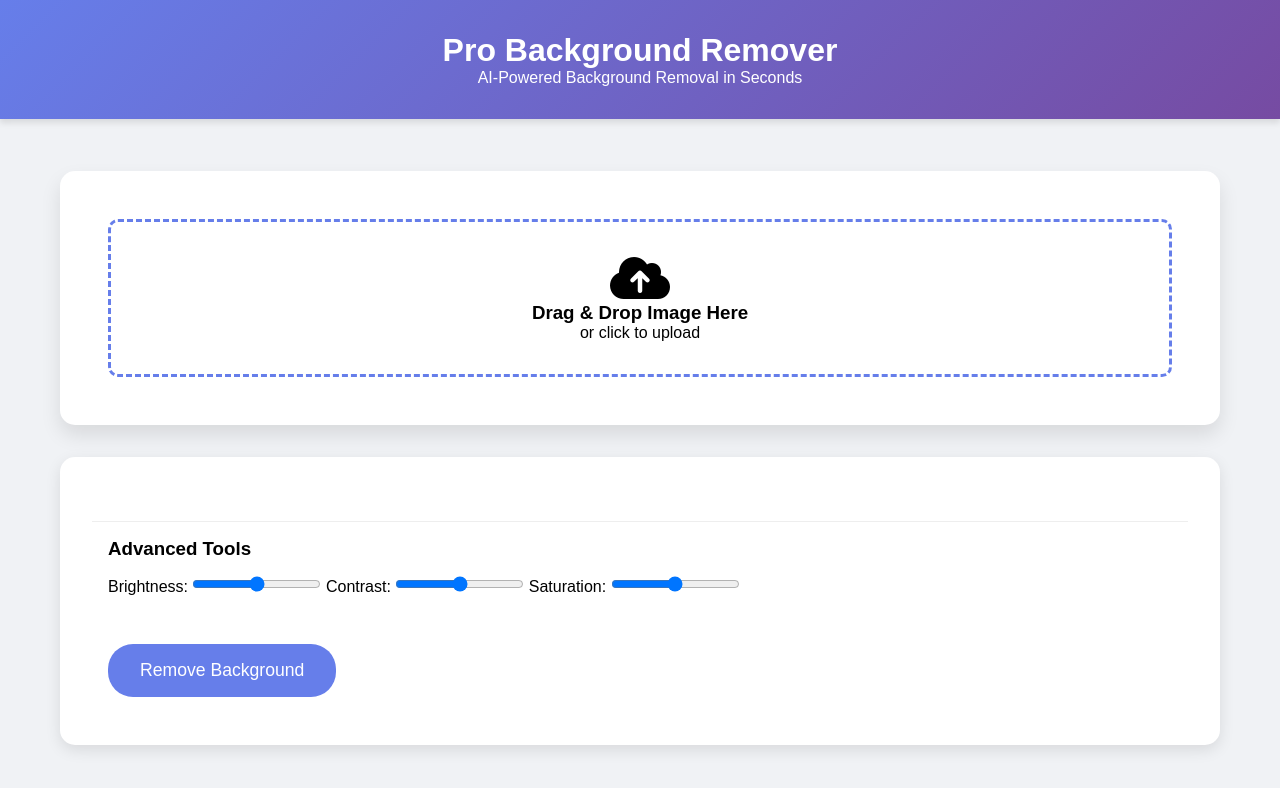
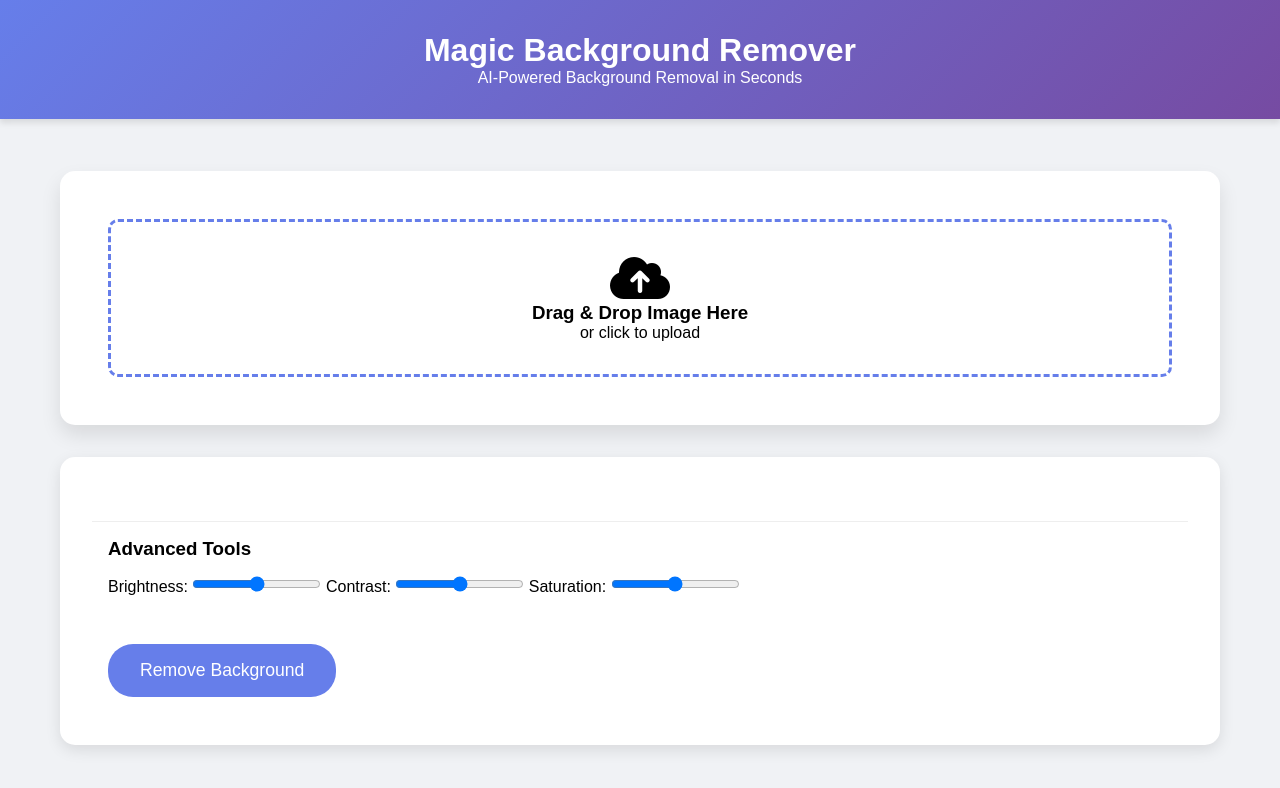
Before and after one commit to julfikerhossenshebbir/rbg, a plain HTML site: page index.html in a window 1280 px wide. Drawn offline with Linux system fonts and the light colour scheme.

Commit message:
Update index.html

```diff
--- a/index.html
+++ b/index.html
@@ -160,7 +160,7 @@
 </head>
 <body>
     <div class="header">
-        <h1>Pro Background Remover</h1>
+        <h1>Magic Background Remover</h1>
         <p>AI-Powered Background Removal in Seconds</p>
     </div>
 
```
